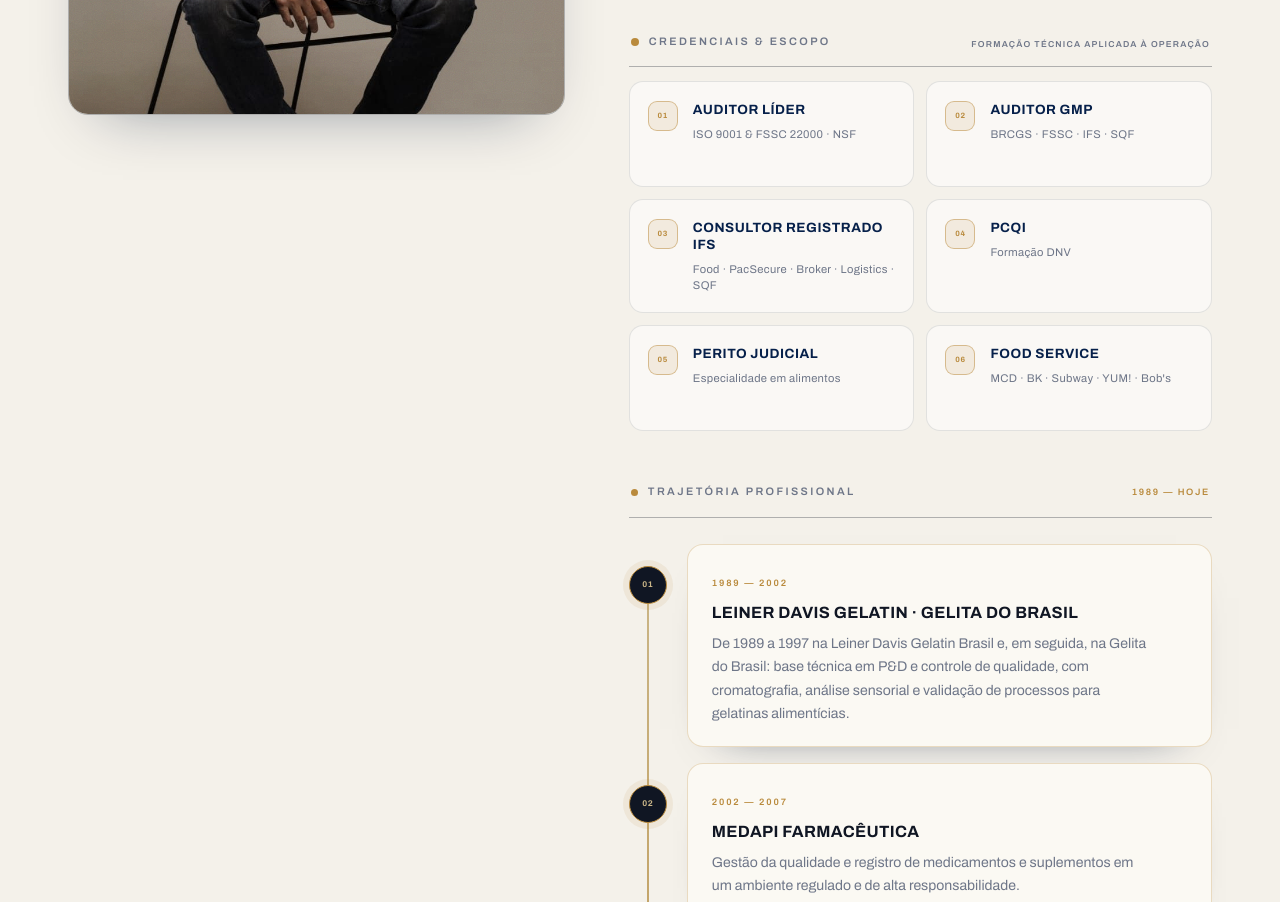
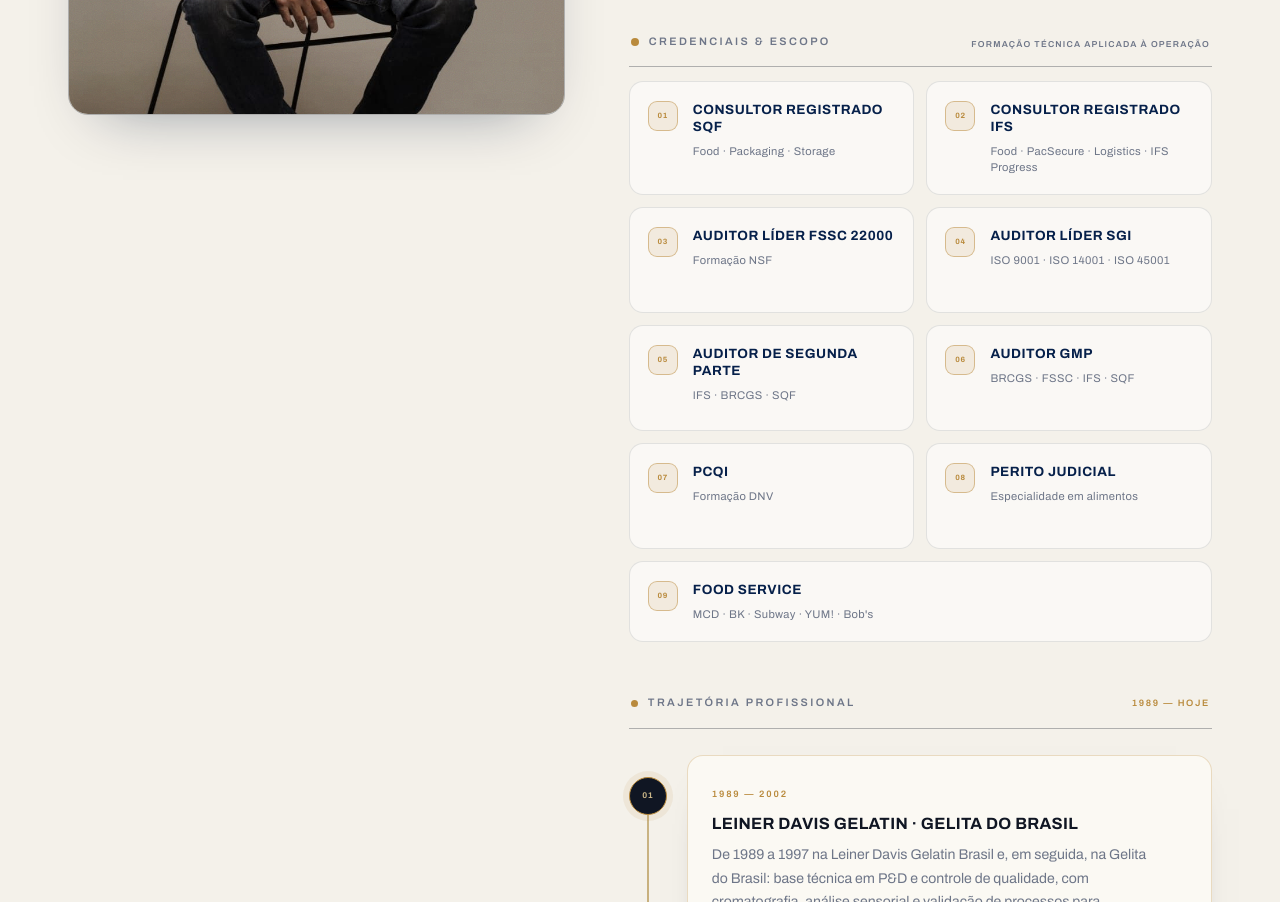
Before and after one commit to zN1zT/Eduardo-site, a plain HTML site: page index.html in a window 1280 px wide. Shown: the part 2023-2925 px from the top of the page. Drawn offline with Linux system fonts and the light colour scheme.

Commit message:
Credenciais: adiciona SQF, IFS Progress, SGI e auditor de segunda parte
Co-Authored-By: Claude Opus 5 <noreply@anthropic.com>

```diff
--- a/assets/styles.css
+++ b/assets/styles.css
@@ -378,6 +378,7 @@ body::after{
   letter-spacing:.04em;text-transform:uppercase;color:var(--navy);margin:1px 0 7px;
 }
 .cred li small{display:block;color:var(--muted);font-size:.7rem;line-height:1.45;letter-spacing:.03em}
+.cred li:last-child:nth-child(odd){grid-column:1/-1;min-height:0}
 
 .career-head{
   margin-top:52px;padding:0 2px 16px;display:flex;align-items:center;justify-content:space-between;gap:18px;
--- a/index.html
+++ b/index.html
@@ -13,7 +13,7 @@
 <link rel="preconnect" href="https://fonts.googleapis.com">
 <link rel="preconnect" href="https://fonts.gstatic.com" crossorigin>
 <link href="https://fonts.googleapis.com/css2?family=Archivo:wght@400;500;600;700&display=swap" rel="stylesheet">
-<link rel="stylesheet" href="assets/styles.css?v=53">
+<link rel="stylesheet" href="assets/styles.css?v=54">
 </head>
 <body>
 <div id="page">
@@ -128,12 +128,15 @@
           <span>Formação técnica aplicada à operação</span>
         </div>
         <ul class="cred">
-          <li><span class="cred-n">01</span><span><b>Auditor Líder</b><small>ISO 9001 &amp; FSSC 22000 · NSF</small></span></li>
-          <li><span class="cred-n">02</span><span><b>Auditor GMP</b><small>BRCGS · FSSC · IFS · SQF</small></span></li>
-          <li><span class="cred-n">03</span><span><b>Consultor registrado IFS</b><small>Food · PacSecure · Broker · Logistics · SQF</small></span></li>
-          <li><span class="cred-n">04</span><span><b>PCQI</b><small>Formação DNV</small></span></li>
-          <li><span class="cred-n">05</span><span><b>Perito Judicial</b><small>Especialidade em alimentos</small></span></li>
-          <li><span class="cred-n">06</span><span><b>Food Service</b><small>MCD · BK · Subway · YUM! · Bob's</small></span></li>
+          <li><span class="cred-n">01</span><span><b>Consultor registrado SQF</b><small>Food · Packaging · Storage</small></span></li>
+          <li><span class="cred-n">02</span><span><b>Consultor registrado IFS</b><small>Food · PacSecure · Logistics · IFS Progress</small></span></li>
+          <li><span class="cred-n">03</span><span><b>Auditor Líder FSSC 22000</b><small>Formação NSF</small></span></li>
+          <li><span class="cred-n">04</span><span><b>Auditor Líder SGI</b><small>ISO 9001 · ISO 14001 · ISO 45001</small></span></li>
+          <li><span class="cred-n">05</span><span><b>Auditor de segunda parte</b><small>IFS · BRCGS · SQF</small></span></li>
+          <li><span class="cred-n">06</span><span><b>Auditor GMP</b><small>BRCGS · FSSC · IFS · SQF</small></span></li>
+          <li><span class="cred-n">07</span><span><b>PCQI</b><small>Formação DNV</small></span></li>
+          <li><span class="cred-n">08</span><span><b>Perito Judicial</b><small>Especialidade em alimentos</small></span></li>
+          <li><span class="cred-n">09</span><span><b>Food Service</b><small>MCD · BK · Subway · YUM! · Bob's</small></span></li>
         </ul>
         <div class="career-head">
           <p class="label">Trajetória profissional</p>
```
